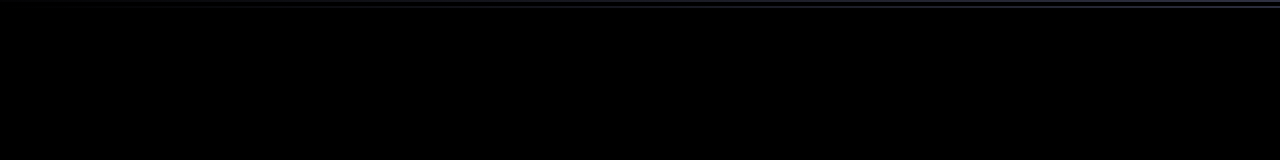
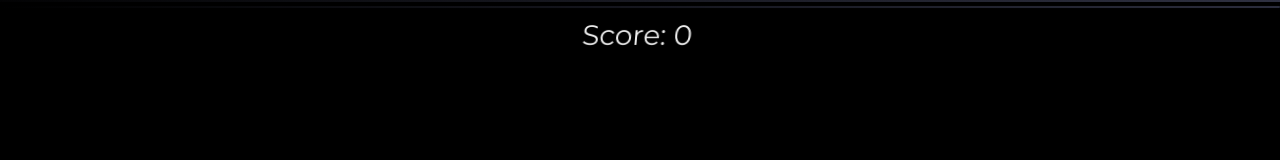
Before and after one commit to tasca-eduard/memoryed, a React (Create React App) app: page / in a window 1280 px wide. Shown: the top 160 px of the page. Built offline with nearby package versions, Linux system fonts and the light colour scheme; a web font is replaced by a local one.

Commit message:
Added score

```diff
--- a/src/components/Grid/Grid.tsx
+++ b/src/components/Grid/Grid.tsx
@@ -50,6 +50,11 @@ export default function Grid() {
 
       if (previousRevealedCard !== revealedCard) {
         setFreezeBoard(true);
+
+        if (step > 0) {
+          setStep(prev => prev - 1);
+        }
+
         setTimeout(() => {
           tempRevealGrid[index] = false;
           tempRevealGrid[previousReveal.index] = false;
@@ -69,8 +74,10 @@ export default function Grid() {
   }
 
   function handleWin() {
+    const hasWon = revealedGrid.every(isRevealed => isRevealed);
+
     setTimeout(() => {
-      if (step === NUMBER_OF_STEPS) {
+      if (hasWon) {
         alert("fdfgfd")
       }
     }, 1000);
--- a/src/components/Progress/Progress.tsx
+++ b/src/components/Progress/Progress.tsx
@@ -12,6 +12,7 @@ export default function Progress({
   return (
     <div className="progress">
       <div className="content">
+        <div className="score">Score: {step}</div>
         <div
           className="current"
           style={{
--- a/src/scss/components/_progress.scss
+++ b/src/scss/components/_progress.scss
@@ -29,4 +29,13 @@
     height: 100%;
     transition: 1s ease-in-out;
   }
+
+  .score {
+    position: absolute;
+    bottom: 0;
+    left: 50%;
+    transform: translate(-50%, 130%);
+    font-size: 3.5vmin;
+    color: $secondaryClr;
+  }
 }
--- a/src/scss/shared/_variables.scss
+++ b/src/scss/shared/_variables.scss
@@ -1,4 +1,5 @@
 $primaryClr: #2f3142;
+$secondaryClr: #eeeeee;
 
 $accent: #34374e;
 
```
